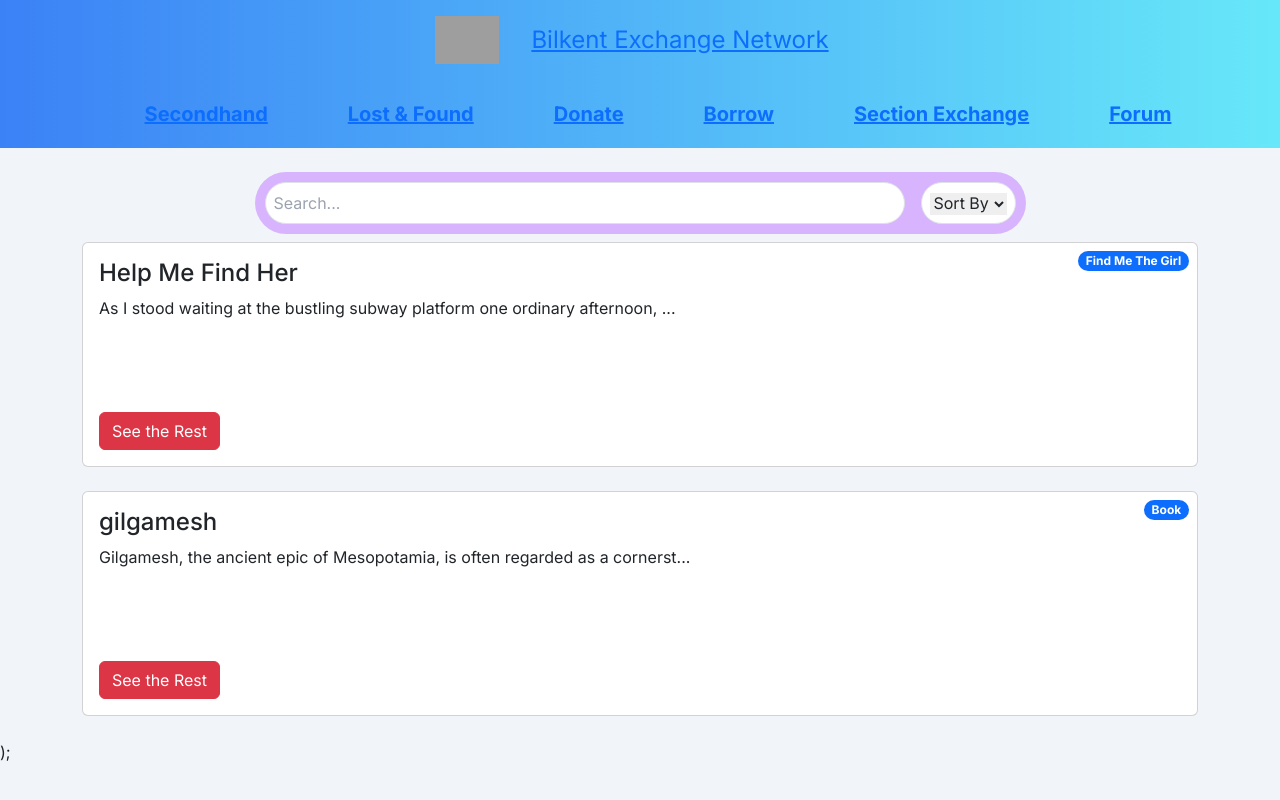
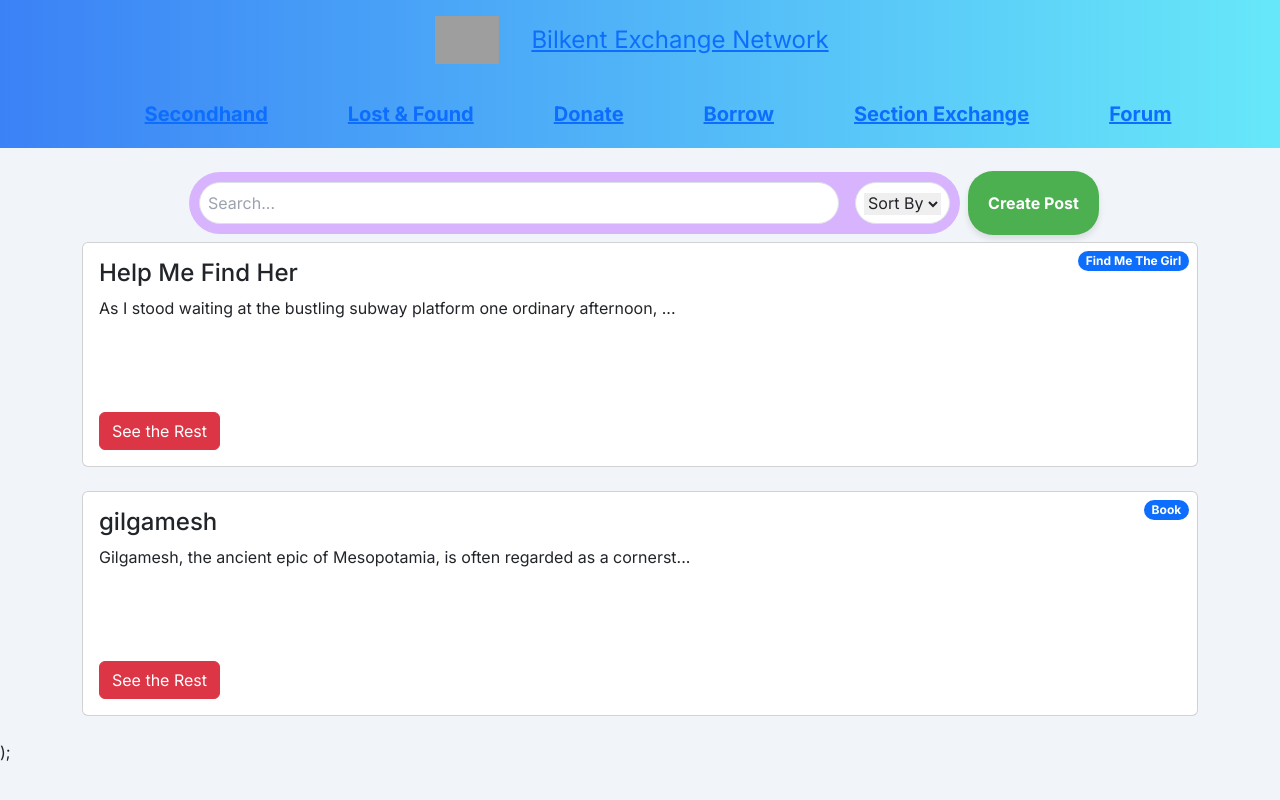
Before and after one commit to gorkemsolun/bilkent-exchange-network, a Next.js app: page /home/forum in a window 1280 px wide. Built offline with nearby package versions, Linux system fonts and the light colour scheme; grey boxes are pictures that could not be loaded.

Commit message:
Add Create Post Button #3 #6 #8 #9 #10

```diff
--- a/src/app/home/donate/page.tsx
+++ b/src/app/home/donate/page.tsx
@@ -1,7 +1,8 @@
-import DonateItem from "./donateItem";
+import DonateItem from "./donateitem";
 import "../../../styles/globals.css";
 import SearchBar from "../../../components/searchbar";
 import Categories from "../../../components/categories";
+import CreatePostButton from "@/components/createpostbutton";
 
 export default function Donate() {
   const donateItems = [
@@ -29,7 +30,7 @@ export default function Donate() {
     <div className="flex flex-row grow">
       <Categories type="donate"></Categories>
       <div className="w-full h-full">
-        <SearchBar />
+        <SearchBar /> <CreatePostButton />
         <DonateItem donateItems={donateItems} />
       </div>
     </div>
--- a/src/app/home/forum/page.tsx
+++ b/src/app/home/forum/page.tsx
@@ -1,6 +1,7 @@
-import ForumItem from "./forumItem";
+import ForumItem from "./forumitem";
 import "../../../styles/globals.css";
 import SearchBar from "../../../components/searchbar";
+import CreatePostButton from "@/components/createpostbutton";
 
 export default function Forum() {
   const ForumItems = [
@@ -27,7 +28,7 @@ export default function Forum() {
     <div className="flex flex-row  grow">
       <div className="w-full h-full">
         <div className="flex justify-center">
-          <SearchBar />
+          <SearchBar /> <CreatePostButton />
         </div>
         <ForumItem forumItems={ForumItems} />
       </div>
--- a/src/app/home/lost-found/page.tsx
+++ b/src/app/home/lost-found/page.tsx
@@ -2,6 +2,7 @@ import LostFoundItem from "./lostAndFoundItem";
 import "../../../styles/globals.css";
 import Categories from "../../../components/categories";
 import SearchBar from "../../../components/searchbar";
+import CreatePostButton from "@/components/createpostbutton";
 
 export default function LostFound() {
   const lostFoundItems = [
@@ -31,7 +32,8 @@ export default function LostFound() {
     <div className="flex flex-row grow">
       <Categories type="lostAndFound"></Categories>
       <div className="w-full h-full">
-        <SearchBar/>
+        <SearchBar />
+        <CreatePostButton />
         <LostFoundItem lostFoundItems={lostFoundItems} />
       </div>
     </div>
--- a/src/app/home/secondhand/page.tsx
+++ b/src/app/home/secondhand/page.tsx
@@ -1,7 +1,8 @@
 import Categories from "../../../components/categories";
-import SecondHandItem from "./secondhandItem";
+import SecondHandItem from "./secondhanditem";
 import SearchBar from "../../../components/searchbar";
 import "../../../styles/globals.css";
+import CreatePostButton from "@/components/createpostbutton";
 
 export default function SecondHand() {
   const secondHandItems = [
@@ -37,7 +38,7 @@ export default function SecondHand() {
     <div className="flex flex-row grow">
       <Categories type="secondhand"></Categories>
       <div className="w-full h-full">
-        <SearchBar/>
+        <SearchBar /> <CreatePostButton />
         <SecondHandItem secondHandItems={secondHandItems} />
       </div>
     </div>
--- a/src/app/home/section-exchange/page.tsx
+++ b/src/app/home/section-exchange/page.tsx
@@ -3,6 +3,7 @@ import TopRow from "./toprow";
 import "../../../styles/globals.css";
 import SearchBar from "../../../components/searchbar";
 import Categories from "../../../components/categories";
+import CreatePostButton from "../../../components/createpostbutton";
 
 export default function SectionExchange() {
   // dummy data
@@ -76,7 +77,7 @@ export default function SectionExchange() {
     <div className="flex flex-row grow">
       <Categories type="sectionExchange"></Categories>
       <div className="w-full h-full">
-        <SearchBar />
+        <SearchBar /> <CreatePostButton />
         <TopRow />
         <SectionItem sectionItems={sectionItems} />
       </div>
--- /dev/null
+++ b/src/components/createpostbutton.tsx
@@ -0,0 +1,32 @@
+"use client";
+
+import React from "react";
+
+const CreatePostButton = () => {
+  const handleCreatePost = () => {
+    // Replace this with your desired functionality
+    console.log("Create Post button clicked!");
+  };
+
+  const buttonStyle = {
+    backgroundColor: "#4CAF50", // Green background color
+    color: "white", // White text color
+    padding: "10px 20px", // Padding for the button
+    borderRadius: "25px", // Curved edges
+    border: "none", // No border
+    cursor: "pointer", // Cursor style
+    fontSize: "16px", // Font size
+    fontWeight: "bold", // Bold text
+    boxShadow: "0 4px 6px rgba(0, 0, 0, 0.1)", // Box shadow for a subtle elevation effect
+    height: "8vh", // Height of the button
+    alignSelf: "center", // Align button to the center of the page
+  };
+
+  return (
+    <button style={buttonStyle} onClick={handleCreatePost}>
+      Create Post
+    </button>
+  );
+};
+
+export default CreatePostButton;
```
